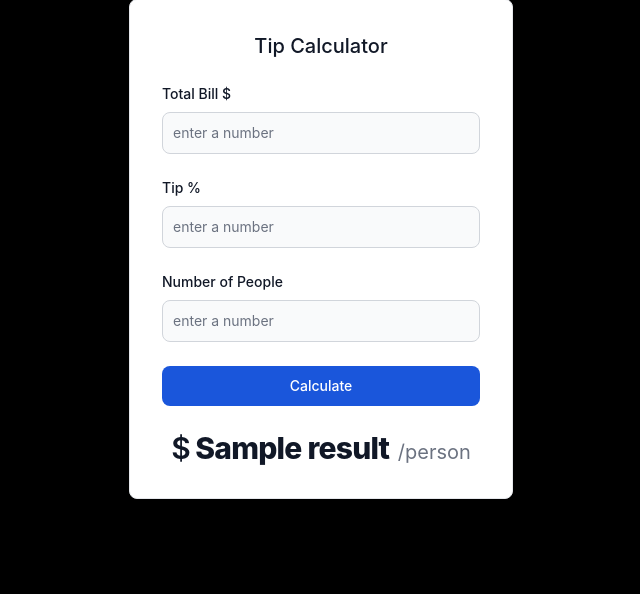
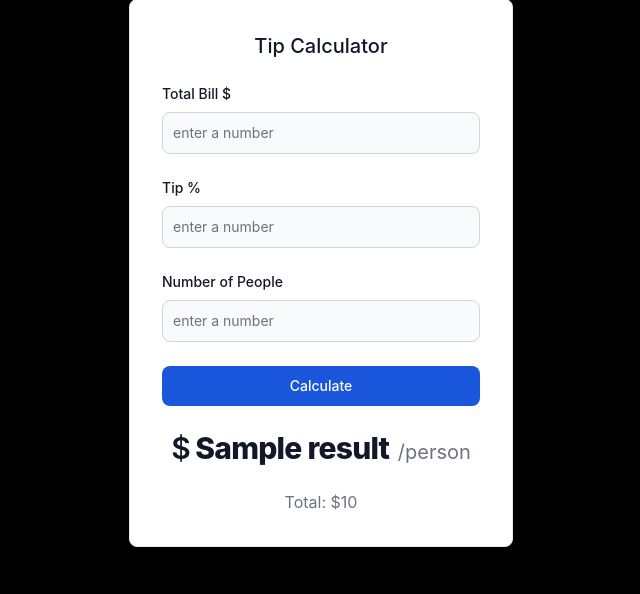
Before and after one commit to 5amlim/tip-calculator, a Flask app: template templates/index.html in a window 1280 px wide. Shown: the part 41-635 px from the top of the page, without its empty margins (319-959 px from the left). Run offline with Flask 2, Linux system fonts and the light colour scheme; the template is opened without the code that fills it: most values are stand-ins (such as "Sample title", 1, 10 or a date in 2020); some libraries are stand-ins or nearby versions.

Commit message:
add total

```diff
--- a/index.html
+++ b/index.html
@@ -34,6 +34,7 @@
             <span class="text-3xl font-extrabold tracking-tight">{{result}}</span>
             <span class="ml-1 text-xl font-normal text-gray-500 dark:text-gray-400">/person</span>
         </div>
+        <p class="text-center">{{total}}</p>
     </div>
 
     <script src="https://cdnjs.cloudflare.com/ajax/libs/flowbite/1.6.3/flowbite.min.js"></script>
--- a/main.py
+++ b/main.py
@@ -12,10 +12,10 @@ def calculate():
         bill = request.form['bill']
         tip = request.form['tip']
         people = request.form['people']
-        print(f'Tip: {tip}')
         tip_total = float(bill) * float(tip) / 100
         result = round((float(bill)+tip_total)/float(people), 2)
-        return render_template('index.html', result = result)
+        total = round(float(bill) + tip_total, 2)
+        return render_template('index.html', result = result, total = total)
 
 if __name__ == '__main__':
     app.run(host = '0.0.0.0', port = 3000)
--- a/templates/index.html
+++ b/templates/index.html
@@ -34,6 +34,8 @@
             <span class="text-3xl font-extrabold tracking-tight">{{result}}</span>
             <span class="ml-1 text-xl font-normal text-gray-500 dark:text-gray-400">/person</span>
         </div>
+        <br>
+        <p class="text-center text-gray-500">Total: ${{total}}</p>
     </div>
 
     <script src="https://cdnjs.cloudflare.com/ajax/libs/flowbite/1.6.3/flowbite.min.js"></script>
```
